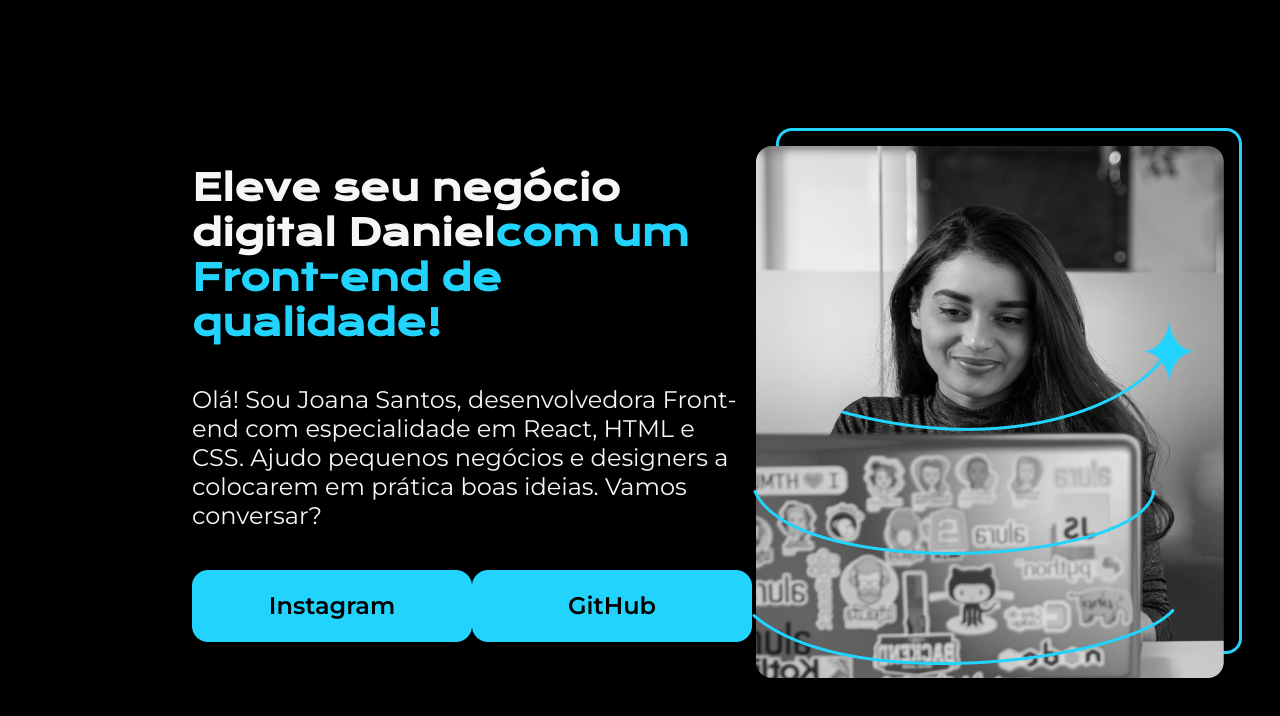
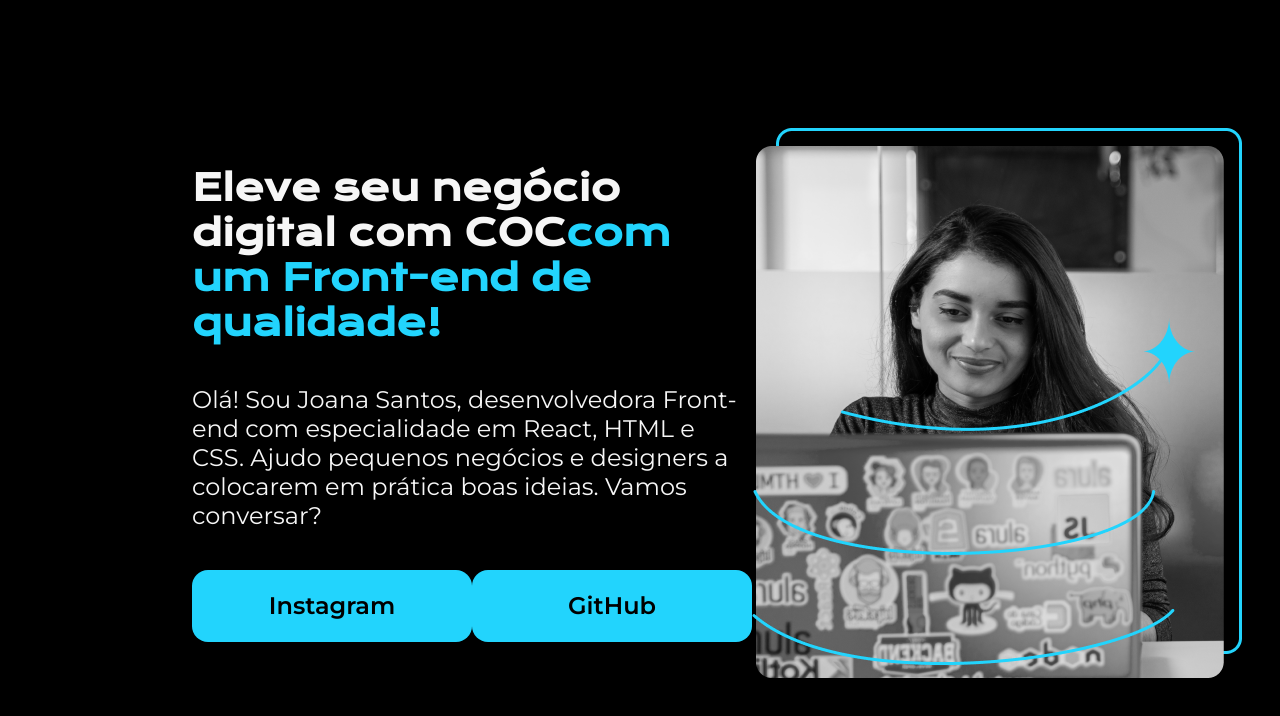
Before and after one commit to DanielAtos-20-24/estudos_css_html, a plain HTML site: page curso_css_html_inicio/index.html in a window 1280 px wide. Drawn offline with nearby package versions, Linux system fonts and the light colour scheme.

Commit message:
Modifiquei o nome

```diff
--- a/curso_css_html_inicio/index.html
+++ b/curso_css_html_inicio/index.html
@@ -13,7 +13,7 @@
     <header></header>
     <main class="apresentacao">
         <section class="apresentacao__conteudo">
-            <h1 class="apresentacao__conteudo__titulo">Eleve seu negócio digital Daniel<strong
+            <h1 class="apresentacao__conteudo__titulo">Eleve seu negócio digital com COC<strong
             class="titulo-destaque">com um Front-end de qualidade!
             </strong></h1>
             <p class="apresentacao__conteudo__texto">Olá! Sou Joana Santos, desenvolvedora
```
